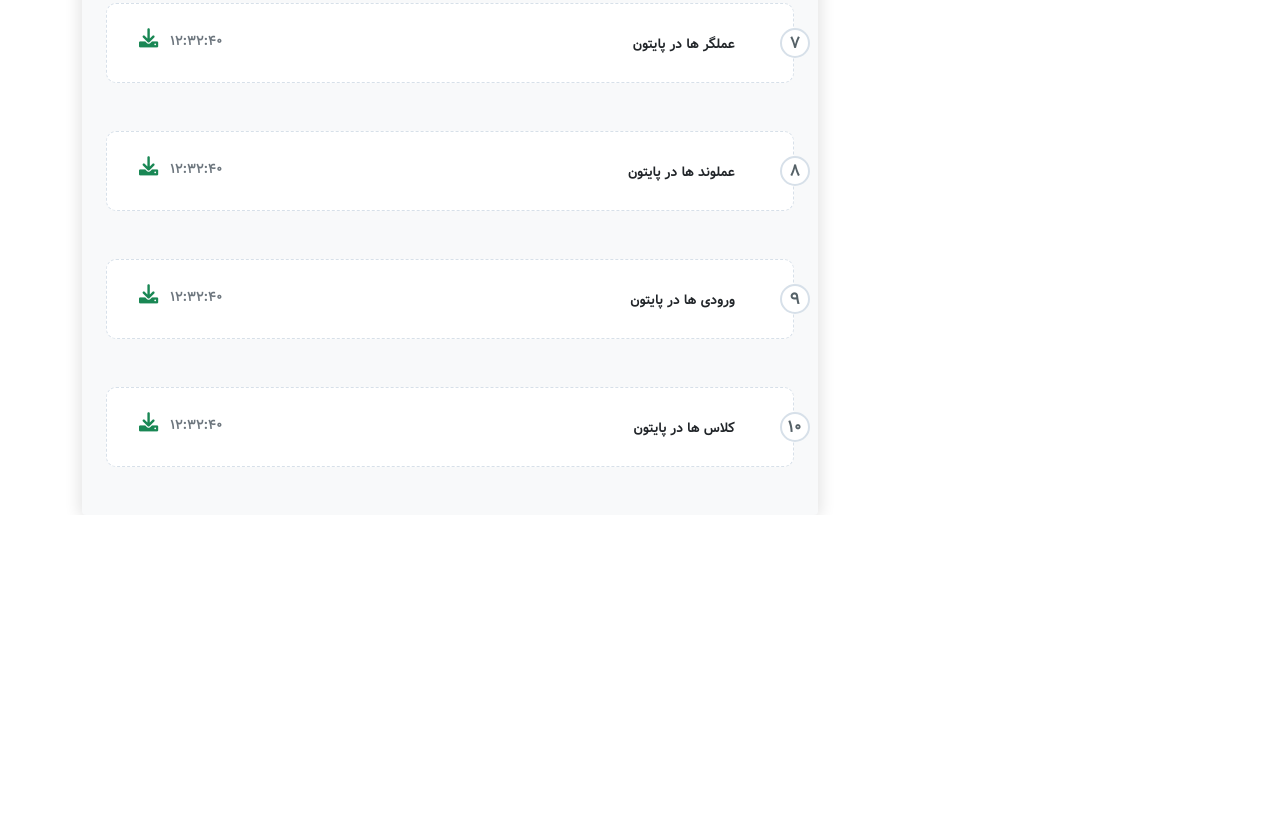
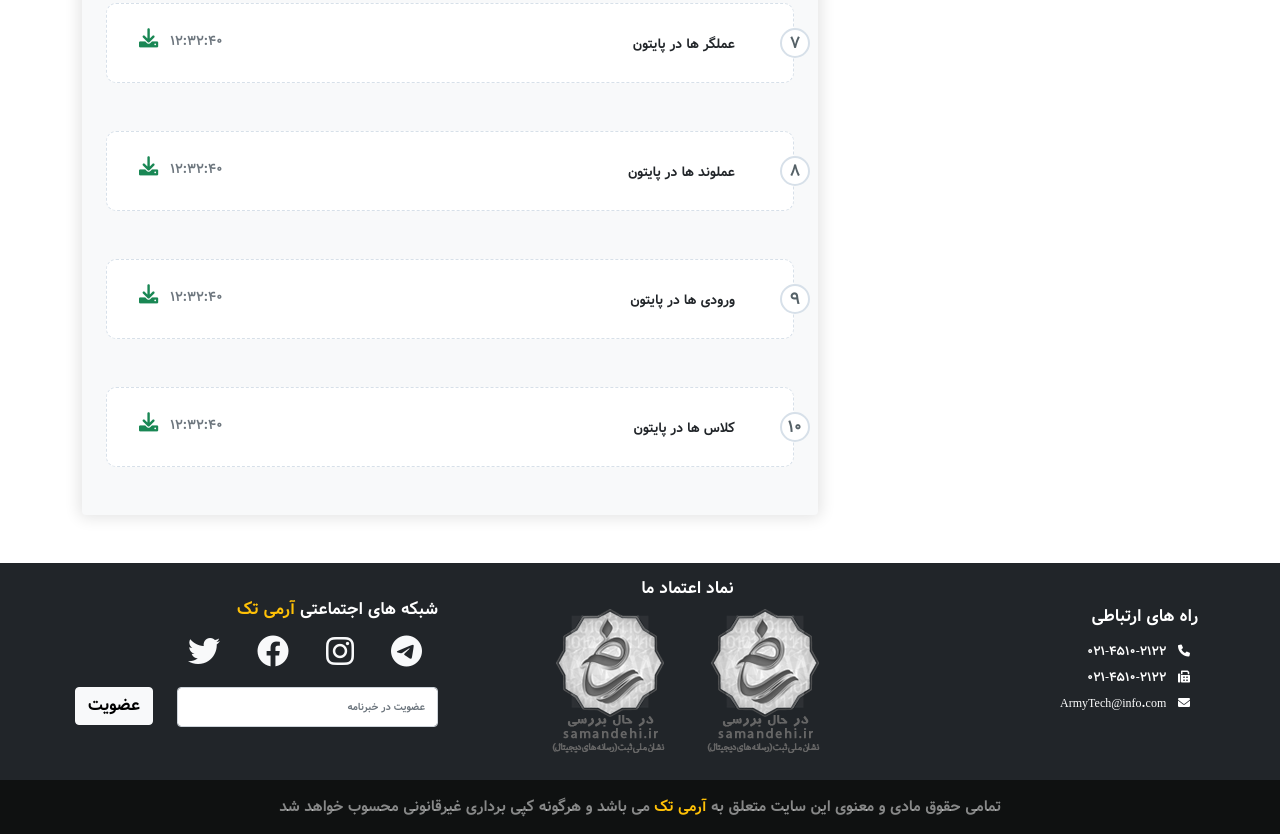
Before and after one commit to FarzadVatankhah/ArmyTech, a plain HTML site: page cours.html in a window 1280 px wide. Shown: the part 2143-2977 px from the top of the page. Before the commit the page ends 2658 px from the top, so only its background shows below. Drawn offline with nearby package versions, Linux system fonts and the light colour scheme; files whose address does not match are found by name.

Commit message:
fix footer

```diff
--- a/cours.html
+++ b/cours.html
@@ -469,6 +469,91 @@
     </div>
     <!-- End Body -->
 
+    <!-- Start Footer -->
+    <footer>
+        <div class="bg-dark text-center text-white mt-5 py-3">
+            <div class="container">
+                <div class="row align-items-center">
+                    <!-- Start Contact Us -->
+                    <div class="col-md-3 text-end pb-2">
+                        <h6>راه های ارتباطی </h6>
+                        <ul class="list-unstyled p-0 mt-3 fs-half">
+                            <li class="mt-2">
+                                <i class="fa-solid fa-phone"> </i>
+                                ۰۲۱-۴۵۱۰-۲۱۲۲
+                            </li>
+
+                            <li class="mt-2">
+                                <i class="fa-solid fa-fax"> </i>
+                                ۰۲۱-۴۵۱۰-۲۱۲۲
+                            </li>
+
+                            <li class="mt-2">
+                                <i class="fa-solid fa-envelope"></i>
+                                ArmyTech@info.com
+                            </li>
+                        </ul>
+                    </div>
+                    <!-- End Contact Us -->
+
+                    <!-- Start Contact Us -->
+                    <div class="col-md pb-2">
+                        <h6>نماد اعتماد ما </h6>
+                        <img src="./img/namad1.png" alt="namad1" class="img-fluid">
+                        <img src="./img/namad1.png" alt="namad1" class="img-fluid">
+                    </div>
+                    <!-- End Contact Us -->
+
+
+                    <!-- Start Contact Us -->
+                    <div class="col-md-4 mt-2 text-end">
+                         <!-- Social Networks -->
+                         <h6>
+                            شبکه های اجتماعتی
+                            <span class="text-warning">آرمی تک</span>
+                        </h6>
+                        <div id="SocialNetwork" class="my-3 b-social">
+                            <a href="#" class="text-light mx-2">
+                                <i class="fa-2x fa-brands fa-telegram"></i>
+                            </a>
+                            <a href="#" class="text-light mx-2">
+                                <i class="fa-2x fa-brands fa-instagram"></i>
+                            </a>
+                            <a href="#" class="text-light mx-2">
+                                <i class="fa-2x fa-brands fa-facebook"></i>
+                            </a>
+                            <a href="#" class="text-light mx-2">
+                                <i class="fa-2x fa-brands fa-twitter"></i>
+                            </a>
+                        </div>
+                        <form action="">
+                            <div class="row d-flex justify-content-center b-emailer">
+                                <div class="col-md-9 col-12">
+                                    <div class="form-outline form-white mb-4 w-sm">
+                                        <input type="email" id="form5Example21" class="form-control"
+                                            placeholder="عضویت در خبرنامه" />
+                                    </div>
+                                </div>
+                                <div class="col-md-3 col-3">
+                                    <button type="submit" class="btn btn-light mb-4">
+                                        عضویت
+                                    </button>
+                                </div>
+                            </div>
+                        </form>
+
+                    </div>
+                </div>
+            </div>
+        </div>
+        <div class="text-center text-white-50 justify-content-md-center b-copyright p-3">
+            <p class="m-0">
+                تمامی حقوق مادی و معنوی این سایت متعلق به <span class="text-warning">آرمی تک</span>
+                می باشد و هرگونه کپی برداری غیرقانونی محسوب خواهد شد
+            </p>
+        </div>
+    </footer>
+    <!-- End Footer -->
     <script src="js/bootstrap.bundle.min.js"></script>
     <script src="js/jquery-3.6.0.min.js"></script>
 </body>
```
